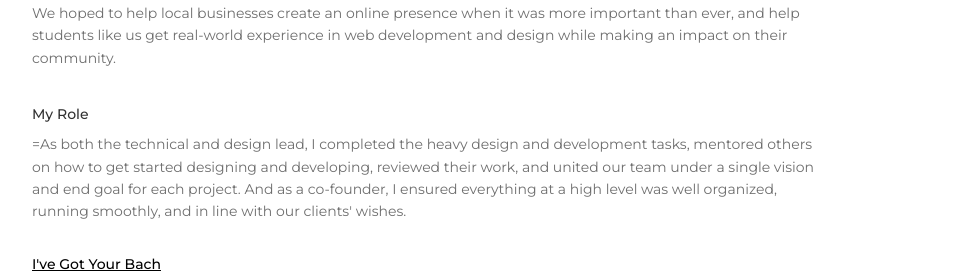
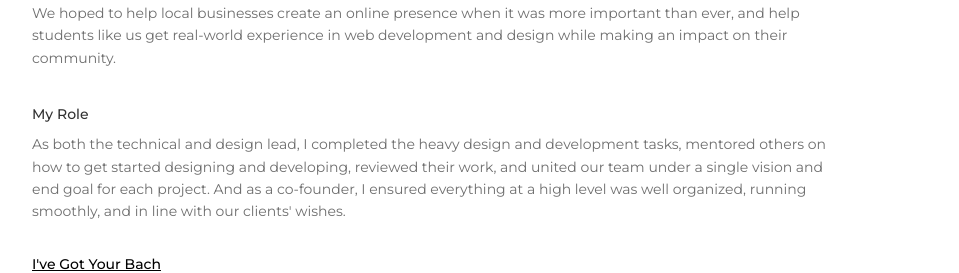
Before and after one commit to bendimarco/Portfolio, a React (Create React App) app: page /webpoint in a window 1280 px wide. Shown: the part 1580-1853 px from the top of the page, without its empty margins (160-1119 px from the left). Built offline with nearby package versions, Linux system fonts and the light colour scheme.

Commit message:
Webpoint type (=)

```diff
--- a/src/components/CaseStudies/WebPoint/Webpoint.js
+++ b/src/components/CaseStudies/WebPoint/Webpoint.js
@@ -62,7 +62,7 @@ const Memento = () => {
             </p>
             <h6 class={styles.sectionHeader}>My Role</h6>
             <p className={styles.overviewText}>
-=As both the technical and design lead, I completed the heavy design and development tasks, mentored others on how to get started designing and developing, reviewed their work, and united our team under a single vision and end goal for each project. And as a co-founder, I ensured everything at a high level was well organized, running smoothly, and in line with our clients' wishes.
+As both the technical and design lead, I completed the heavy design and development tasks, mentored others on how to get started designing and developing, reviewed their work, and united our team under a single vision and end goal for each project. And as a co-founder, I ensured everything at a high level was well organized, running smoothly, and in line with our clients' wishes.
             </p>
             <h6 class={styles.sectionHeader}></h6>
             <p className={styles.overviewText}></p>
--- a/src/components/Home/Home.js
+++ b/src/components/Home/Home.js
@@ -46,8 +46,8 @@ let interests = [
     {title:'Yuval Noah Harari', desc:"Author of \"Sapiens\"", impact:"Sapiens is my favorite book, and I love Harari's assertion that our greatest power, and what makes us uniquely human, is our ability to create narratives and to connect through shared stories."},
     {title:'Chamath Palihapitiya', desc:"Co-Host of \"The All-In Podcast\"", impact:"The All-in Pod is my favorite weekly update on the worlds of technology, biology, economics, and startups. "},
     {title:'Tadao Ando', desc:"Minimalist Japanese Architect",impact:"The minimalism and attention to emotion that Ando exhibits through his work is a true inspiration to me."},
-    {title:'Death\'s Door', desc:"Indie Adventure Game", impact:"A beautiful game with an amazing story, message, and soundtrack. Created by a team of only two, it reminds me that you don't need permission to create something that has a huge impact on others."},
-    {title:'Wes Anderson', desc:"American Director and Filmmaker", impact:"I can only aspire to the detailed perfectionism of Wes Anderson. I hope to put the same amount of care into each pixel of my work as Wes puts into each frame of his movies."},
+    {title:'Death\'s Door', desc:"Indie Adventure Game", impact:"A beautiful game with an amazing story, message, and soundtrack. Created by a team of only two, it reminds me that you don't need permission to create something that has an impact on others."},
+    {title:'Wes Anderson', desc:"American Director and Filmmaker", impact:"I can only aspire to the detailed perfectionism of Wes Anderson. I hope to put the same amount of care into each pixel of my work as Wes puts into each frame of his."},
     {title:'Joe Hisaishi', desc:"Composer for Studio Ghibli", impact:"To me, Hisaishi's music is the perfect representation of Studio Ghibli in sonic form. Simplistic beauty ♪"},
     {title:'Tyler, the Creator', desc:"Songwriter, Producer, Performer", impact:"Tyler, the Creator, is constantly innovating and never lets anything stop him from bringing his creative visions into reality. He has taught me that, whatever it is, you can do it."}];
 
```
